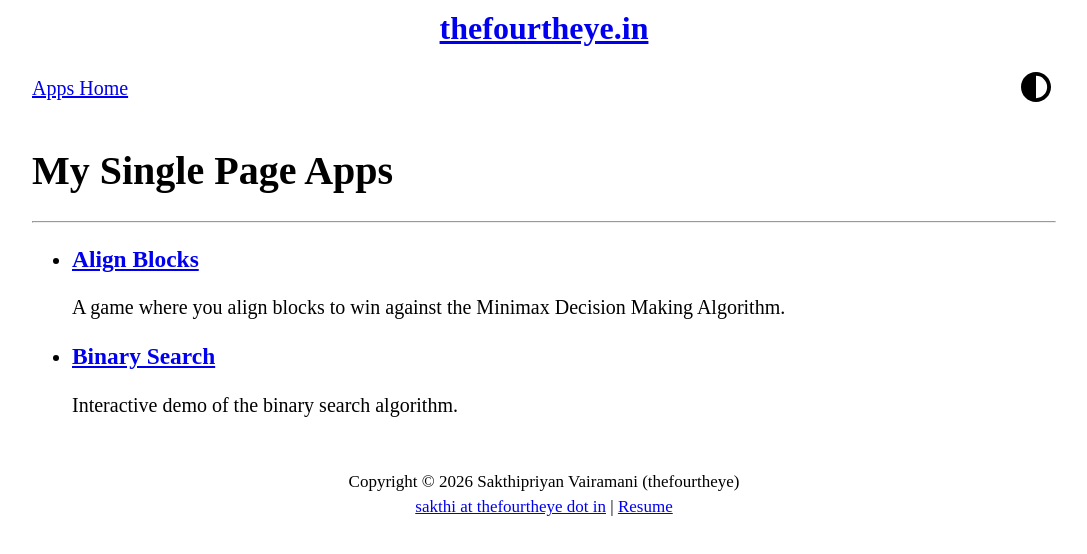
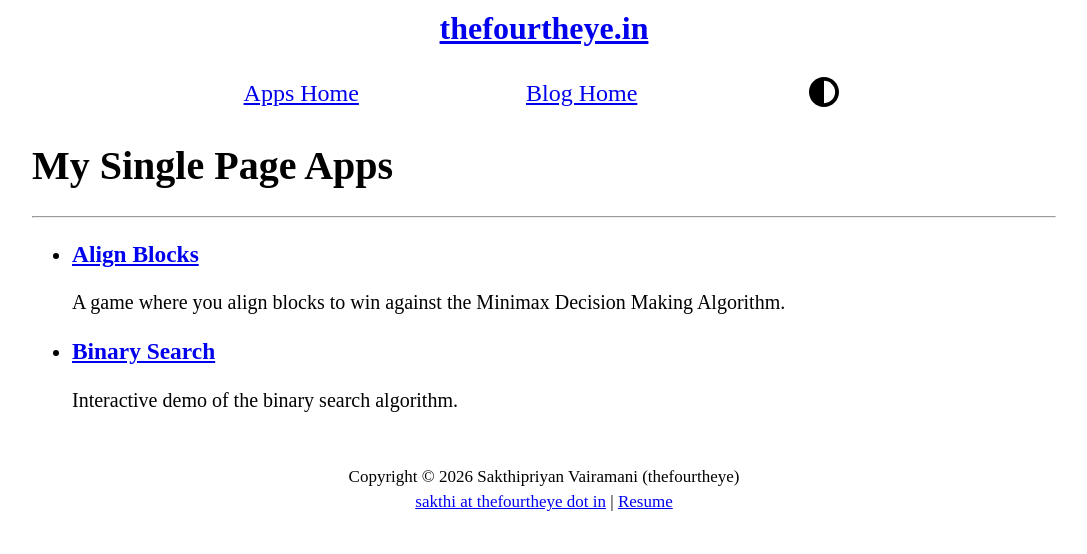
Before and after one commit to thefourtheye/spas, a Next.js app: page / in a window 1280 px wide. Shown: the top 554 px of the page, without its empty margins (96-1183 px from the left). Built offline with nearby package versions, Linux system fonts and the light colour scheme.

Commit message:
style(spas): move app links into the blog header nav
The app links sat on the title row with a rule under them, which did
not match the blog header. Place Apps Home, Blog Home and the theme
toggle in one nav row under the title, using the blog nav spacing.

```diff
--- a/app/layout.js
+++ b/app/layout.js
@@ -29,14 +29,17 @@ export default function RootLayout({ children }) {
                             <nav
                                 style={{
                                     display: "flex",
-                                    justifyContent: "space-between",
+                                    justifyContent: "space-around",
                                     alignItems: "center",
+                                    flexWrap: "wrap",
                                     width: "100%",
-                                    padding: "0.5rem 0",
-                                    borderBottom: "1px solid var(--bg2)",
+                                    maxWidth: 768,
+                                    marginTop: "0.75rem",
+                                    fontSize: "1.2rem",
                                 }}
                             >
                                 <Link href="/">Apps Home</Link>
+                                <Link href="http://thefourtheye.in">Blog Home</Link>
                                 <ThemeToggle />
                             </nav>
                         </header>
```
